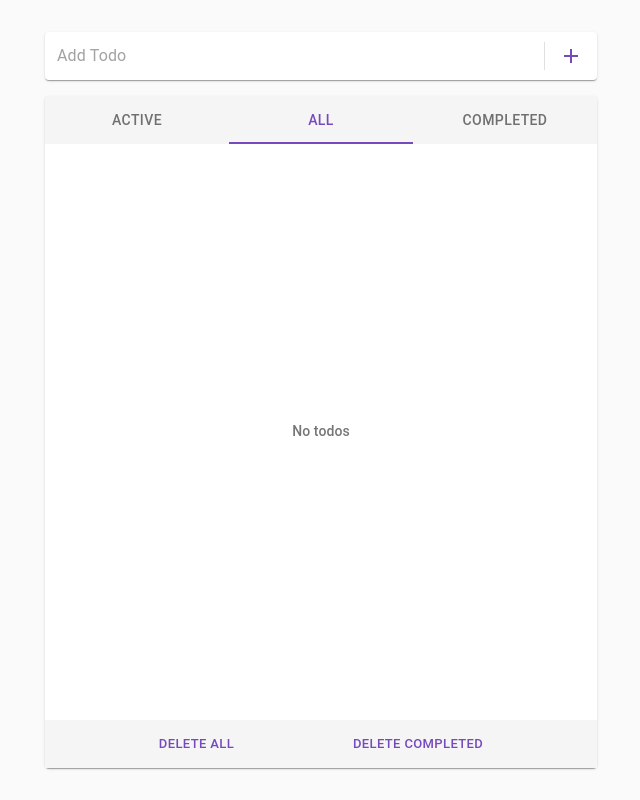
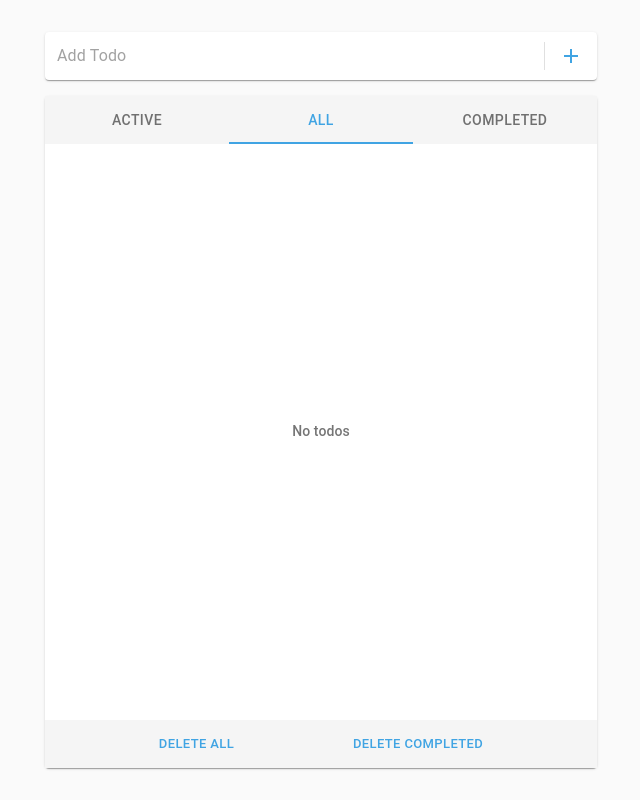
Before and after one commit to jan-grasewicz/x-state-todos, a React (Create React App) app: page / in a window 1280 px wide. Shown: the whole page, without its empty margins (319-959 px from the left). Built offline with nearby package versions, Linux system fonts and the light colour scheme.

Commit message:
primary color changed

```diff
--- a/src/theme.ts
+++ b/src/theme.ts
@@ -4,7 +4,7 @@ import { createMuiTheme } from '@material-ui/core/styles'
 const theme = createMuiTheme({
   palette: {
     primary: {
-      main: '#764abc',
+      main: '#40a4e3',
     },
     secondary: {
       main: '#19857b',
```
